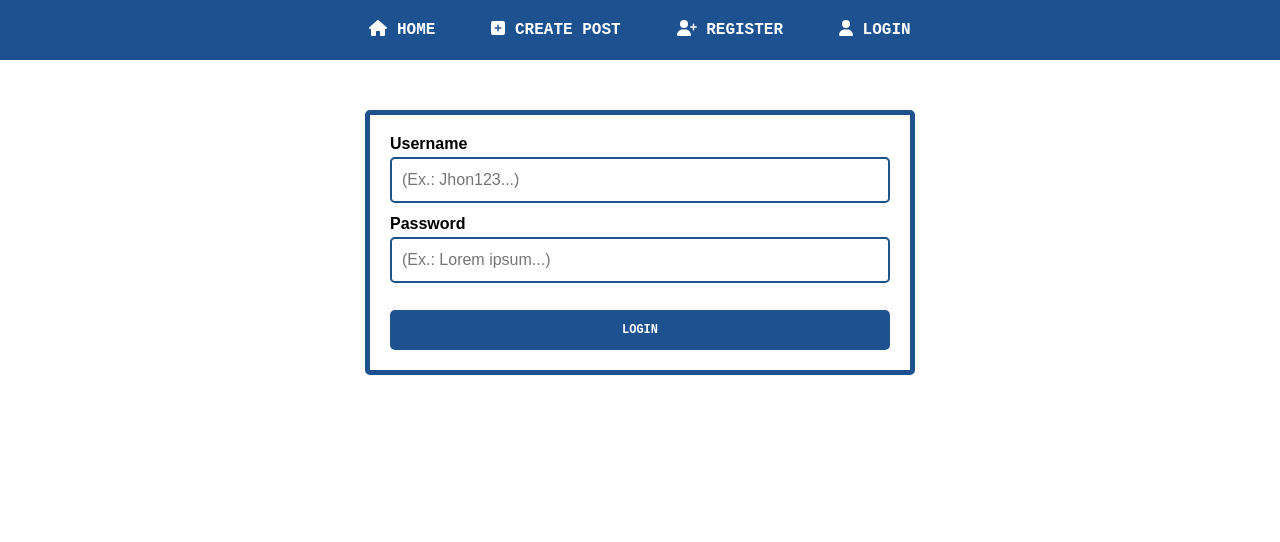
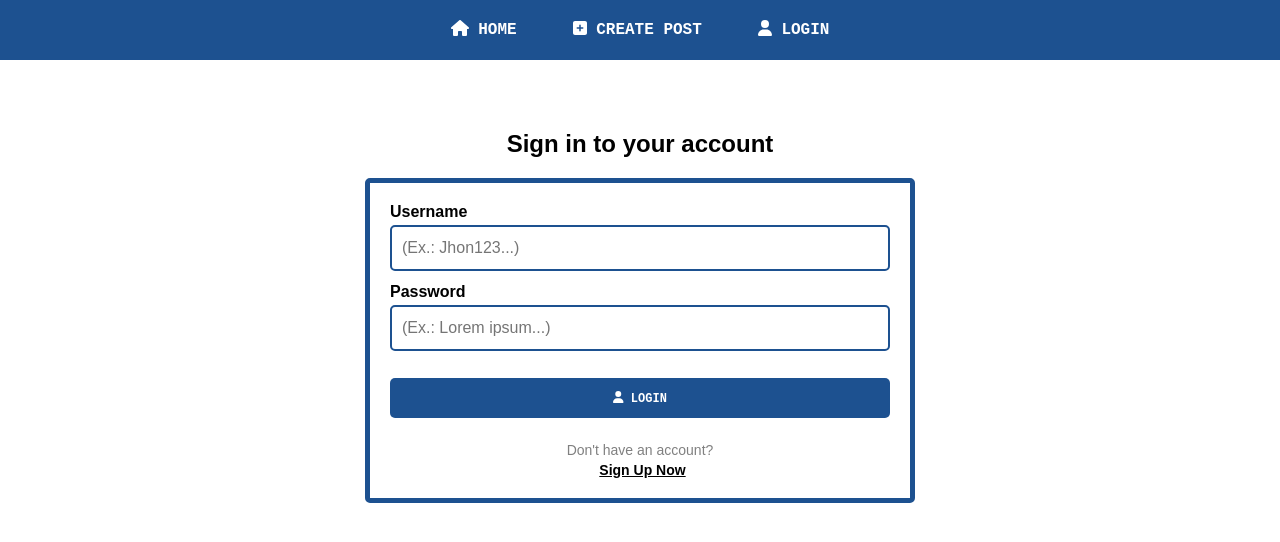
Before and after one commit to vitor-belim/react-nodejs, a React (Create React App) app in the folder client/: page /login in a window 1280 px wide. Shown: the top 542 px of the page. Built offline with nearby package versions, Linux system fonts and the light colour scheme.

Commit message:
Refactored authentication pages.

```diff
--- a/client/src/App.js
+++ b/client/src/App.js
@@ -4,7 +4,7 @@ import ListPosts from "./pages/posts/list/ListPosts";
 import CreatePost from "./pages/posts/create/CreatePost";
 import DetailsPost from "./pages/posts/details/DetailsPost";
 import NavBar from "./components/navbar/NavBar";
-import Registration from "./pages/auth/Registration";
+import SignUp from "./pages/auth/SignUp";
 import Login from "./pages/auth/Login";
 
 function App() {
@@ -16,7 +16,7 @@ function App() {
           <Route exact path="/" Component={ListPosts} />
           <Route exact path="/posts/new" Component={CreatePost} />
           <Route exact path="/posts/:id" Component={DetailsPost} />
-          <Route exact path="/register" Component={Registration} />
+          <Route exact path="/sign-up" Component={SignUp} />
           <Route exact path="/login" Component={Login} />
         </Routes>
       </BrowserRouter>
--- a/client/src/components/navbar/NavBar.js
+++ b/client/src/components/navbar/NavBar.js
@@ -6,7 +6,6 @@ import {
   faHouse,
   faSquarePlus,
   faUser,
-  faUserPlus,
 } from "@fortawesome/free-solid-svg-icons";
 
 function NavBar() {
@@ -18,9 +17,6 @@ function NavBar() {
       <Link to="/posts/new">
         <FontAwesomeIcon icon={faSquarePlus} /> Create Post
       </Link>
-      <Link to="/register">
-        <FontAwesomeIcon icon={faUserPlus} /> Register
-      </Link>
       <Link to="/login">
         <FontAwesomeIcon icon={faUser} /> Login
       </Link>
--- /dev/null
+++ b/client/src/pages/auth/Authentication.css
@@ -0,0 +1,29 @@
+.auth-page {
+  font-family: Arial, Helvetica, sans-serif;
+  width: 100vw;
+  display: flex;
+  flex-direction: column;
+  align-items: center;
+  justify-content: center;
+  padding-top: 50px;
+}
+
+.alternative-auth-container {
+  margin-top: 24px;
+  display: flex;
+  flex-direction: column;
+  align-items: center;
+  justify-content: center;
+  font-size: 14px;
+}
+
+.alternative-auth-container span {
+  color: gray;
+}
+
+.alternative-auth-container a {
+  font-weight: bold;
+  margin-top: 4px;
+  margin-left: 5px;
+  color: black;
+}
--- a/client/src/pages/auth/Login.css
+++ /dev/null
@@ -1,7 +0,0 @@
-.login-page {
-  font-family: Arial, Helvetica, sans-serif;
-  width: 100vw;
-  display: flex;
-  justify-content: center;
-  padding-top: 50px;
-}
--- a/client/src/pages/auth/Login.js
+++ b/client/src/pages/auth/Login.js
@@ -1,9 +1,11 @@
 import React from "react";
+import { Link, useNavigate } from "react-router-dom";
+import * as Yup from "yup";
 import { ErrorMessage, Field, Form, Formik } from "formik";
-import { useNavigate } from "react-router-dom";
-import * as Yup from "yup";
 import AuthService from "../../services/auth-service";
-import "./Login.css";
+import "./Authentication.css";
+import { FontAwesomeIcon } from "@fortawesome/react-fontawesome";
+import { faUser } from "@fortawesome/free-solid-svg-icons";
 
 function Login() {
   const navigate = useNavigate();
@@ -15,15 +17,14 @@ function Login() {
   };
 
   const validationSchema = Yup.object().shape({
-    username: Yup.string().required("The username is required"),
-    password: Yup.string().required("The password is required"),
+    username: Yup.string().min(3).max(15).required("The username is required"),
+    password: Yup.string().min(4).required("The password is required"),
     result: Yup.string(),
   });
 
   const onSubmit = (data, { setFieldError }) => {
     AuthService.login(data)
-      .then((response) => {
-        console.log("Logged in!", response.data);
+      .then(() => {
         navigate(`/`);
       })
       .catch((error) => {
@@ -32,7 +33,8 @@ function Login() {
   };
 
   return (
-    <div className="login-page">
+    <div className="auth-page">
+      <h2>Sign in to your account</h2>
       <Formik
         initialValues={initialValues}
         onSubmit={onSubmit}
@@ -60,9 +62,16 @@ function Login() {
             autoComplete="off"
           />
 
-          <button type="submit">Login</button>
+          <button type="submit">
+            <FontAwesomeIcon icon={faUser} /> Login
+          </button>
 
           <ErrorMessage name="result" component="span" />
+
+          <div className="alternative-auth-container">
+            <span>Don't have an account?</span>
+            <Link to="/sign-up">Sign Up Now</Link>
+          </div>
         </Form>
       </Formik>
     </div>
--- a/client/src/pages/auth/Registration.css
+++ /dev/null
@@ -1,7 +0,0 @@
-.register-page {
-  font-family: Arial, Helvetica, sans-serif;
-  width: 100vw;
-  display: flex;
-  justify-content: center;
-  padding-top: 50px;
-}
--- a/client/src/pages/auth/Registration.js
+++ b/client/src/pages/auth/SignUp.js
@@ -1,11 +1,13 @@
 import React from "react";
-import { useNavigate } from "react-router-dom";
+import { Link, useNavigate } from "react-router-dom";
 import * as Yup from "yup";
 import { ErrorMessage, Field, Form, Formik } from "formik";
 import AuthService from "../../services/auth-service";
-import "./Registration.css";
+import "./Authentication.css";
+import { FontAwesomeIcon } from "@fortawesome/react-fontawesome";
+import { faUserPlus } from "@fortawesome/free-solid-svg-icons";
 
-function Registration() {
+function SignUp() {
   const navigate = useNavigate();
 
   const initialValues = {
@@ -16,14 +18,13 @@ function Registration() {
 
   const validationSchema = Yup.object().shape({
     username: Yup.string().min(3).max(15).required("The username is required"),
-    password: Yup.string().required("The password is required"),
+    password: Yup.string().min(4).required("The password is required"),
     result: Yup.string(),
   });
 
   const onSubmit = (data, { setFieldError }) => {
-    AuthService.register(data)
-      .then((response) => {
-        console.log("Registered a new user!", response.data);
+    AuthService.signUp(data)
+      .then(() => {
         navigate(`/`);
       })
       .catch((error) => {
@@ -32,7 +33,8 @@ function Registration() {
   };
 
   return (
-    <div className="register-page">
+    <div className="auth-page">
+      <h2>Create a new account</h2>
       <Formik
         initialValues={initialValues}
         onSubmit={onSubmit}
@@ -60,13 +62,20 @@ function Registration() {
             autoComplete="off"
           />
 
-          <button type="submit">Register</button>
+          <button type="submit">
+            <FontAwesomeIcon icon={faUserPlus} /> Sign Up
+          </button>
 
           <ErrorMessage name="result" component="span" />
+
+          <div className="alternative-auth-container">
+            <span>Already have an account?</span>
+            <Link to="/login">Sign In Now</Link>
+          </div>
         </Form>
       </Formik>
     </div>
   );
 }
 
-export default Registration;
+export default SignUp;
--- a/client/src/pages/posts/create/CreatePost.css
+++ b/client/src/pages/posts/create/CreatePost.css
@@ -2,6 +2,8 @@
   font-family: Arial, Helvetica, sans-serif;
   width: 100vw;
   display: flex;
+  flex-direction: column;
+  align-items: center;
   justify-content: center;
   padding-top: 50px;
 }
--- a/client/src/pages/posts/create/CreatePost.js
+++ b/client/src/pages/posts/create/CreatePost.js
@@ -32,6 +32,7 @@ function CreatePost() {
 
   return (
     <div className="create-post-page">
+      <h2>Create a new post</h2>
       <Formik
         initialValues={initialValues}
         onSubmit={onSubmit}
--- a/client/src/services/auth-service.js
+++ b/client/src/services/auth-service.js
@@ -3,8 +3,8 @@ import ApiService from "./api-service";
 class AuthService {
   #URL = "/auth";
 
-  register = (data) => {
-    return ApiService.post(`${this.#URL}/register`, data);
+  signUp = (data) => {
+    return ApiService.post(`${this.#URL}/sign-up`, data);
   };
 
   login = (data) => {
```
Also changed, not shown: 2 other files (tests, documents, lock files or other folders).
